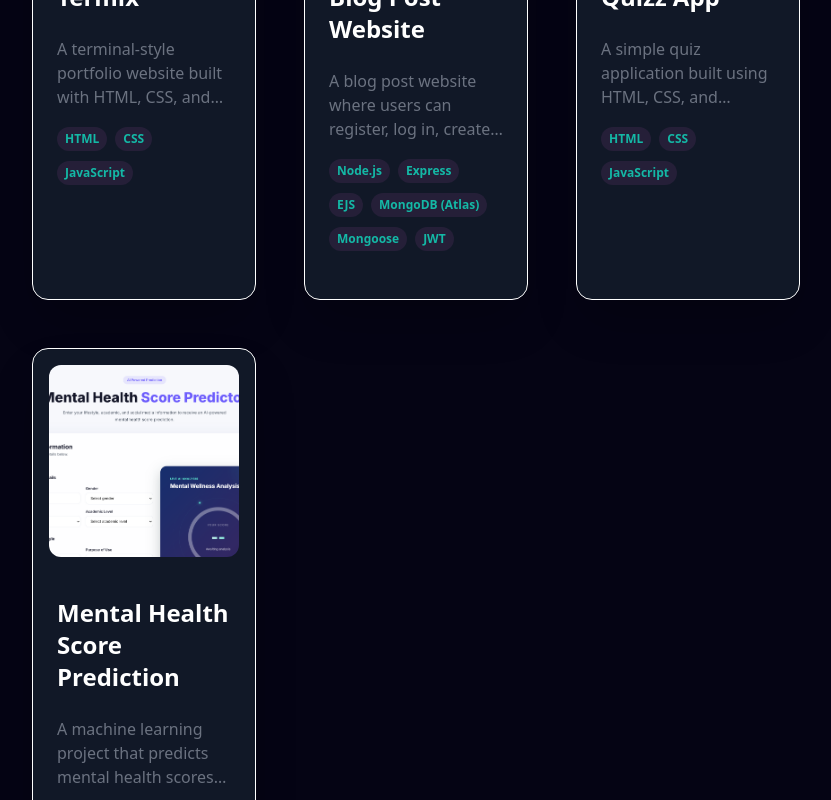
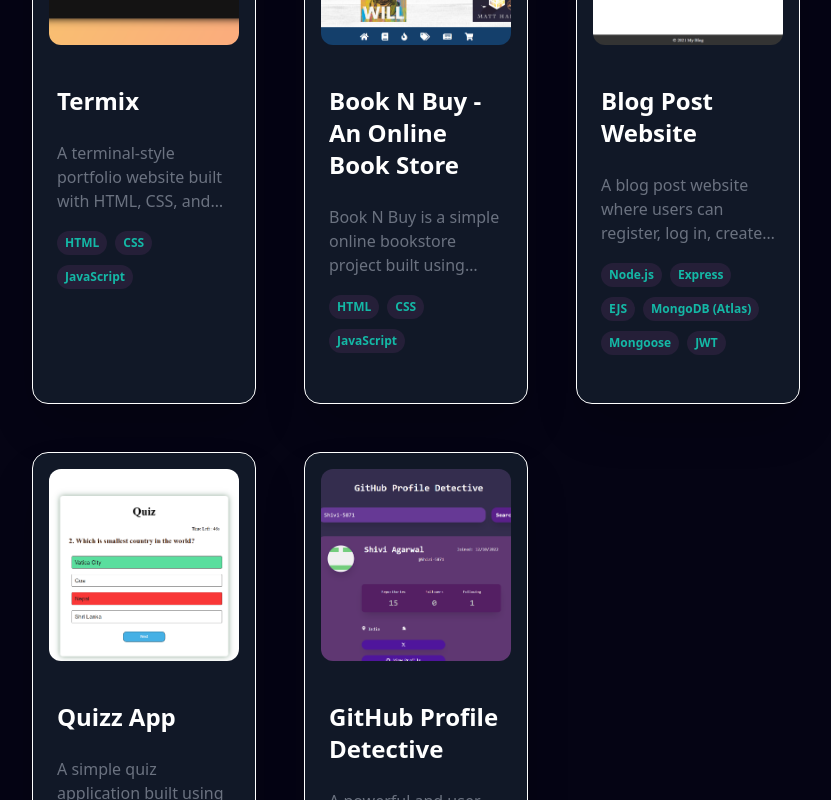
Before and after one commit to Shivi-5871/Portfolio, a React (Vite) app: page / in a window 1280 px wide. Shown: the part 4080-4880 px from the top of the page, without its empty margins (224-1055 px from the left). Built offline with nearby package versions, Linux system fonts and the light colour scheme.

Commit message:
added github project

```diff
--- a/src/constants.js
+++ b/src/constants.js
@@ -37,7 +37,7 @@
 import termix from './assets/work_logo/termix.png';
 import quizApp from './assets/work_logo/quizApp.png';
 import mentalHealth from './assets/work_logo/mentalHealth.png';
-// import cmLogo from './assets/work_logo/cm.png';
+import githubProfile from './assets/work_logo/githubProfile.png';
 // import imagesearchLogo from './assets/work_logo/image_search.png';
 // import removebgLogo from './assets/work_logo/remove_bg.png';
 
@@ -166,13 +166,13 @@
     },
     {
       id: 2,
-      title: "Book N Buy - An Online Book Store",
+      title: "Mental Health Score Prediction",
       description:
-        "Book N Buy is a simple online bookstore project built using HTML, CSS, and JavaScript. It provides a smooth shopping experience with features like book browsing, offers, blogs, cart management, and a user-friendly login system.",
-      image: bookNbuy,
-      tags: ["HTML", "CSS", "JavaScript"],
-      github: "https://github.com/Shivi-5871/Book-N-Buy",
-      webapp: "https://book-n-buy.vercel.app",
+        "A machine learning project that predicts mental health scores based on various input features. The model is trained on a dataset containing mental health-related information and uses algorithms to provide predictions that can help in assessing an individual's mental well-being.",
+      image: mentalHealth,
+      tags: ["Python", "Machine Learning", "Pandas", "NumPy", "Scikit-learn", "Matplotlib", "Seaborn", "HTML", "CSS", "JavaScript", "Jupyter Notebook"],
+      github: "https://github.com/Shivi-5871/Mental-Health-Score-Predictor",
+      webapp: "https://mental-health-score-predictor-1-tb2u.onrender.com",
     },
     {
       id: 3,
@@ -187,6 +187,16 @@
     },
     {
       id: 4,
+      title: "Book N Buy - An Online Book Store",
+      description:
+        "Book N Buy is a simple online bookstore project built using HTML, CSS, and JavaScript. It provides a smooth shopping experience with features like book browsing, offers, blogs, cart management, and a user-friendly login system.",
+      image: bookNbuy,
+      tags: ["HTML", "CSS", "JavaScript"],
+      github: "https://github.com/Shivi-5871/Book-N-Buy",
+      webapp: "https://book-n-buy.vercel.app",
+    },
+    {
+      id: 5,
       title: "Blog Post Website",
       description:
         "A blog post website where users can register, log in, create, edit, and delete their blog posts. The application uses Node.js and Express for the backend, EJS for templating, and MongoDB (Atlas) with Mongoose for data storage. It also implements JWT for secure authentication.",
@@ -196,7 +206,7 @@
       webapp: "https://blog-post-kwpi.onrender.com",
     },
     {
-      id: 5,
+      id: 6,
       title: "Quizz App",
       description:
         "A simple quiz application built using HTML, CSS, and JavaScript. It allows users to test their knowledge on various topics with multiple-choice questions. The app provides instant feedback on answers and keeps track of the user's score throughout the quiz.",
@@ -205,15 +215,16 @@
       github: "https://github.com/Shivi-5871/Quizz-App",
       webapp: "https://quizz-app-five-ashen.vercel.app",
     },
+
     {
-      id: 6,
-      title: "Mental Health Score Prediction",
+      id: 7,
+      title: "GitHub Profile Detective",
       description:
-        "A machine learning project that predicts mental health scores based on various input features. The model is trained on a dataset containing mental health-related information and uses algorithms to provide predictions that can help in assessing an individual's mental well-being.",
-      image: mentalHealth,
-      tags: ["Python", "Machine Learning", "Pandas", "NumPy", "Scikit-learn", "Matplotlib", "Seaborn", "HTML", "CSS", "JavaScript", "Jupyter Notebook"],
-      github: "https://github.com/Shivi-5871/Mental-Health-Score-Predictor",
-      webapp: "https://mental-health-score-predictor-1-tb2u.onrender.com",
+        "A powerful and user-friendly React.js application designed to uncover and showcase detailed GitHub profile information. Simply enter a GitHub username, and the app fetches comprehensive data, including profile stats, repositories, followers, and contributions. The intuitive interface ensures a seamless experience, making it a must-visit tool for developers and recruiters.",
+      image: githubProfile,
+      tags: ["HTML", "CSS", "JavaScript", "React JS", "API"],
+      github: "https://vercel.com/shivi-agarwals-projects/github-profile-detective",
+      webapp: "https://github-profile-detective-peach.vercel.app/",
     },
     // {
     //   id: 4,
@@ -225,14 +236,4 @@
     //   github: "",
     //   webapp: "",
     // },
-    // {
-    //   id: 4,
-    //   title: "GitHub Profile Detective",
-    //   description:
-    //     "A powerful and user-friendly React.js application designed to uncover and showcase detailed GitHub profile information. Simply enter a GitHub username, and the app fetches comprehensive data, including profile stats, repositories, followers, and contributions. The intuitive interface ensures a seamless experience, making it a must-visit tool for developers and recruiters.",
-    //   // image: githubdetLogo,
-    //   tags: ["HTML", "CSS", "JavaScript", "React JS", "API"],
-    //   github: "",
-    //   webapp: "",
-    // },
   ];
```
